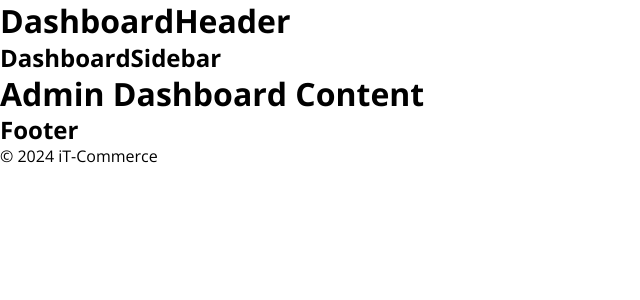
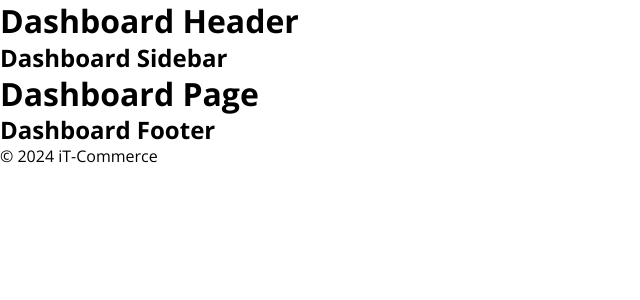
Before and after one commit to it27427/learn-react-basics, a React (Vite) app: page /dashboard in a window 1280 px wide. Shown: the top 300 px of the page, without its empty margins (0-640 px from the left). Built offline with nearby package versions, Linux system fonts and the light colour scheme.

Commit message:
components-updated

```diff
--- a/src/App.jsx
+++ b/src/App.jsx
@@ -19,7 +19,7 @@ import ErrorPage from './pages/Error/ErrorPage';
 
 // LAYOUTS
 import Layout from './layouts/Layout';
-import SignInLayout from './layouts/SignInLayout';
+import AuthLayout from './layouts/AuthLayout';
 import AdminLayout from './layouts/AdminLayout';
 import ErrorLayout from './layouts/ErrorLayout';
 
@@ -72,18 +72,18 @@ const App = () => {
       <Route
         path='/login'
         element={
-          <SignInLayout>
+          <AuthLayout>
             <LoginPage />
-          </SignInLayout>
+          </AuthLayout>
         }
       />
 
       <Route
         path='/register'
         element={
-          <SignInLayout>
+          <AuthLayout>
             <RegisterPage />
-          </SignInLayout>
+          </AuthLayout>
         }
       />
 
--- a/src/components/AdminComponents/DashboardFooter.jsx
+++ b/src/components/AdminComponents/DashboardFooter.jsx
@@ -5,7 +5,7 @@ const DashboardFooter = () => {
     <footer className='dashboard-footer'>
       <div className='container'>
         <div>
-          <h2>Footer</h2>
+          <h2>Dashboard Footer</h2>
         </div>
       </div>
 
--- a/src/components/AdminComponents/DashboardHeader.jsx
+++ b/src/components/AdminComponents/DashboardHeader.jsx
@@ -3,7 +3,7 @@ import React from 'react';
 const DashboardHeader = () => {
   return (
     <header className='dashboard-header'>
-      <h1>DashboardHeader</h1>
+      <h1>Dashboard Header</h1>
     </header>
   );
 };
--- a/src/components/AdminComponents/DashboardSidebar.jsx
+++ b/src/components/AdminComponents/DashboardSidebar.jsx
@@ -3,7 +3,7 @@ import React from 'react';
 const DashboardSidebar = () => {
   return (
     <aside className='dashboard-sidebar'>
-      <h1>DashboardSidebar</h1>
+      <h1>Dashboard Sidebar</h1>
     </aside>
   );
 };
--- a/src/layouts/SignInLayout.jsx
+++ b/src/layouts/AuthLayout.jsx
@@ -1,4 +1,4 @@
-const SignInLayout = ({ children }) => {
+const AuthLayout = ({ children }) => {
   return (
     <>
       <main className='signin-main'>{children}</main>
@@ -6,4 +6,4 @@ const SignInLayout = ({ children }) => {
   );
 };
 
-export default SignInLayout;
+export default AuthLayout;
--- a/src/pages/Admin/Dashboard.jsx
+++ b/src/pages/Admin/Dashboard.jsx
@@ -1,5 +1,9 @@
 const AdminDashboard = () => {
-  return <h1>Admin Dashboard Content</h1>;
+  return (
+    <div>
+      <h1>Dashboard Page</h1>
+    </div>
+  );
 };
 
 export default AdminDashboard;
```
